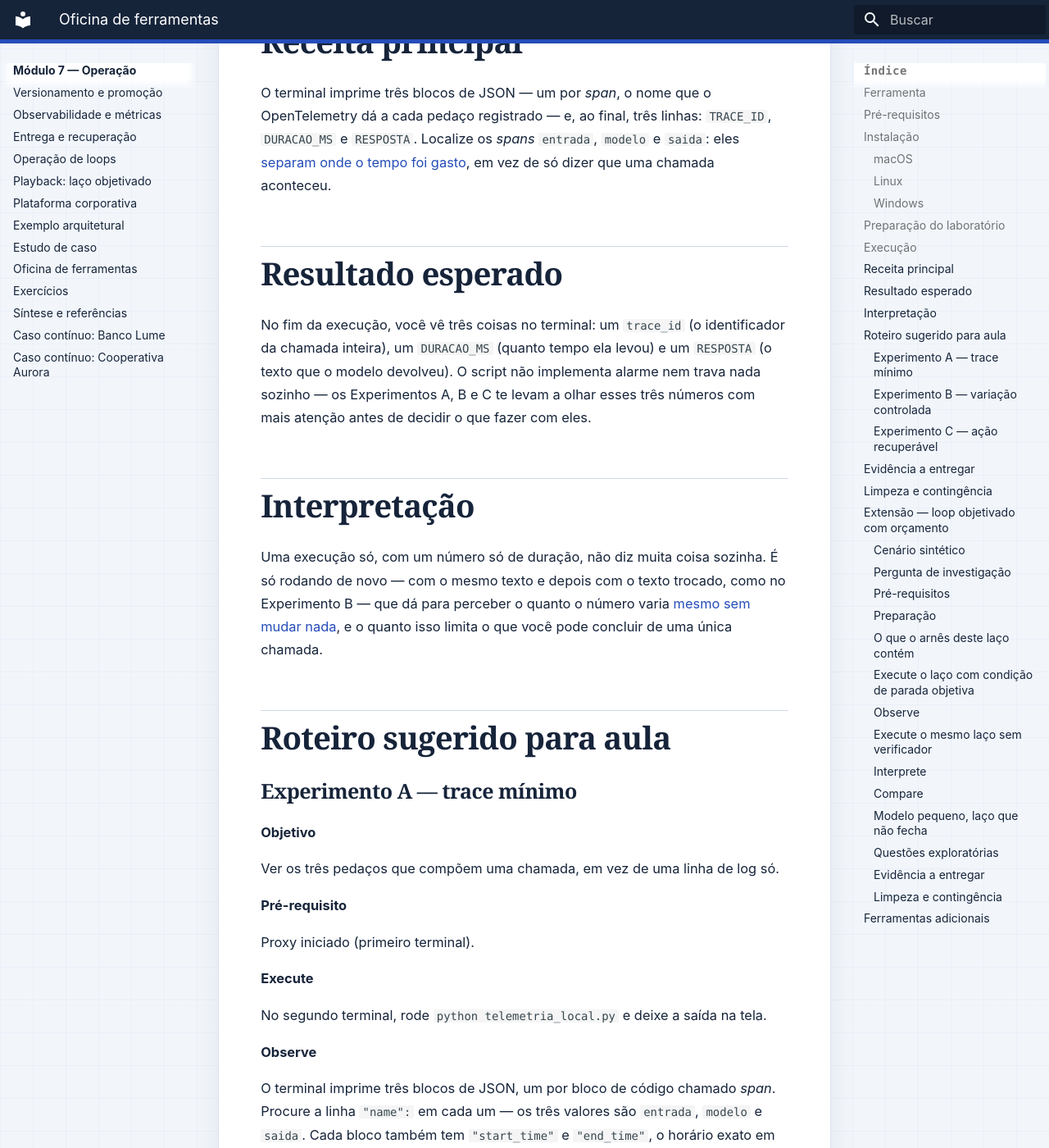
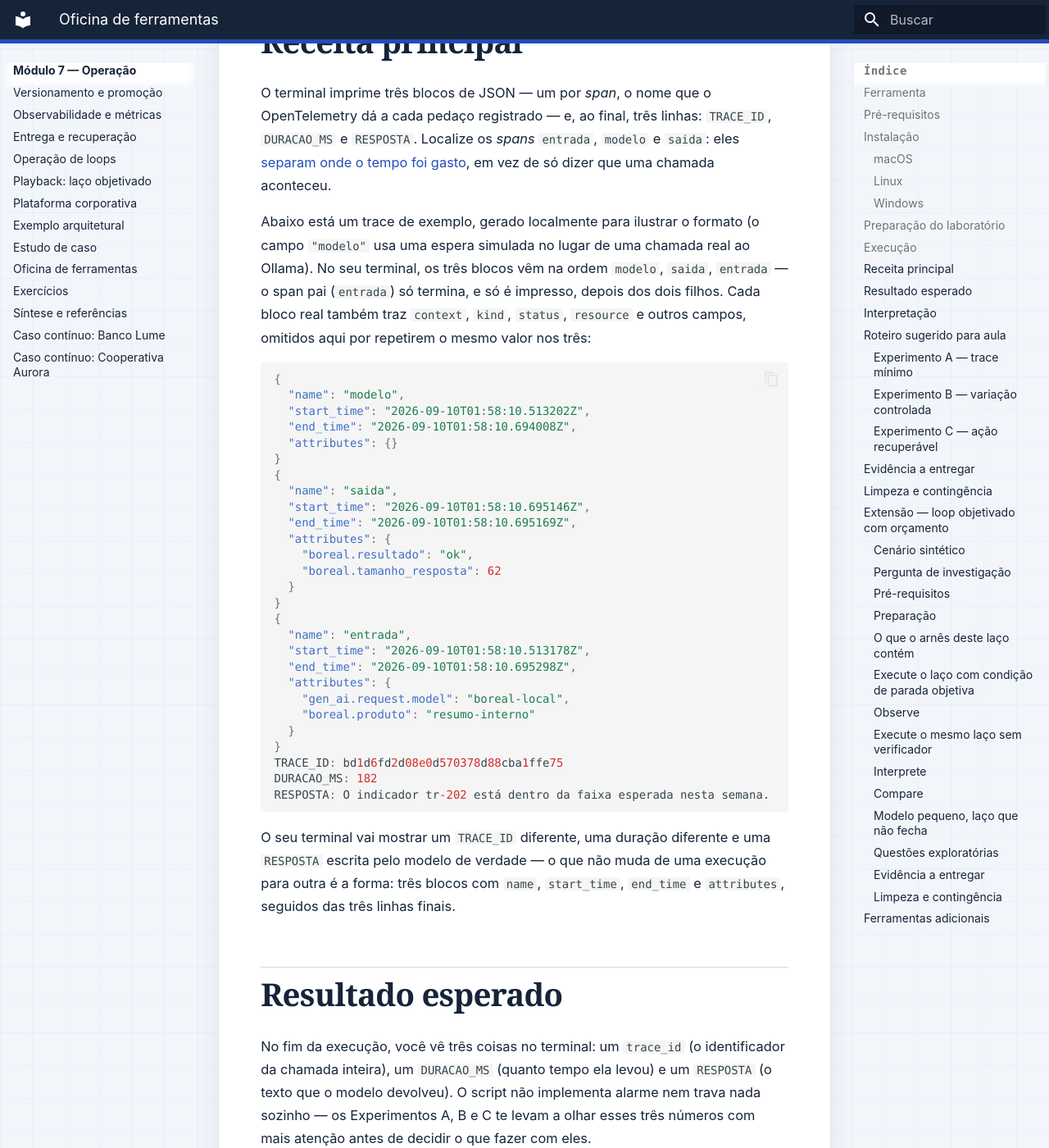
Before and after one commit to aulas-marco/arquitetura-solucoes-ia-generativa, an MkDocs documentation site: the page built from docs/modulo-7-operacao/oficina-de-ferramentas.md, in a window 1280 px wide and 1400 px high, scrolled down 3621 px. Shown: the whole window at 82% size. Built offline with MkDocs 1.6.1 and Material for MkDocs 9.7.7, drawn with Linux system fonts in a browser that asks for light colours; some of the changed text lies outside the part shown.

Commit message:
docs(mod7): mostrar fragmento real de trace na oficina de ferramentas
Adiciona um trace de exemplo (gerado com o mesmo SDK OpenTelemetry do
script, com a chamada de rede simulada) na Receita principal, com os
três spans abreviados e a ordem real de impressão. O Experimento A
referencia esse exemplo e resolve a subtração start_time/end_time como
modelo, antes de pedir ao aluno para repetir a conta com o próprio
terminal.

````diff
--- a/docs/modulo-7-operacao/oficina-de-ferramentas.md
+++ b/docs/modulo-7-operacao/oficina-de-ferramentas.md
@@ -111,6 +111,40 @@ python telemetria_local.py
 
 O terminal imprime três blocos de JSON — um por *span*, o nome que o OpenTelemetry dá a cada pedaço registrado — e, ao final, três linhas: `TRACE_ID`, `DURACAO_MS` e `RESPOSTA`. Localize os *spans* `entrada`, `modelo` e `saida`: eles [separam onde o tempo foi gasto](observabilidade.md#trace-reconstruir-a-composicao), em vez de só dizer que uma chamada aconteceu.
 
+Abaixo está um trace de exemplo, gerado localmente para ilustrar o formato (o campo `"modelo"` usa uma espera simulada no lugar de uma chamada real ao Ollama). No seu terminal, os três blocos vêm na ordem `modelo`, `saida`, `entrada` — o span pai (`entrada`) só termina, e só é impresso, depois dos dois filhos. Cada bloco real também traz `context`, `kind`, `status`, `resource` e outros campos, omitidos aqui por repetirem o mesmo valor nos três:
+
+```json
+{
+  "name": "modelo",
+  "start_time": "2026-09-10T01:58:10.513202Z",
+  "end_time": "2026-09-10T01:58:10.694008Z",
+  "attributes": {}
+}
+{
+  "name": "saida",
+  "start_time": "2026-09-10T01:58:10.695146Z",
+  "end_time": "2026-09-10T01:58:10.695169Z",
+  "attributes": {
+    "boreal.resultado": "ok",
+    "boreal.tamanho_resposta": 62
+  }
+}
+{
+  "name": "entrada",
+  "start_time": "2026-09-10T01:58:10.513178Z",
+  "end_time": "2026-09-10T01:58:10.695298Z",
+  "attributes": {
+    "gen_ai.request.model": "boreal-local",
+    "boreal.produto": "resumo-interno"
+  }
+}
+TRACE_ID: bd1d6fd2d08e0d570378d88cba1ffe75
+DURACAO_MS: 182
+RESPOSTA: O indicador tr-202 está dentro da faixa esperada nesta semana.
+```
+
+O seu terminal vai mostrar um `TRACE_ID` diferente, uma duração diferente e uma `RESPOSTA` escrita pelo modelo de verdade — o que não muda de uma execução para outra é a forma: três blocos com `name`, `start_time`, `end_time` e `attributes`, seguidos das três linhas finais.
+
 ## Resultado esperado
 
 No fim da execução, você vê três coisas no terminal: um `trace_id` (o identificador da chamada inteira), um `DURACAO_MS` (quanto tempo ela levou) e um `RESPOSTA` (o texto que o modelo devolveu). O script não implementa alarme nem trava nada sozinho — os Experimentos A, B e C te levam a olhar esses três números com mais atenção antes de decidir o que fazer com eles.
@@ -137,17 +171,19 @@ No segundo terminal, rode `python telemetria_local.py` e deixe a saída na tela.
 
 **Observe**
 
-O terminal imprime três blocos de JSON, um por bloco de código chamado *span*. Procure a linha `"name":` em cada um — os três valores são `entrada`, `modelo` e `saida`. Cada bloco também tem `"start_time"` e `"end_time"`, o horário exato em que aquele pedaço começou e terminou.
+O terminal imprime três blocos de JSON, um por bloco de código chamado *span*. Procure a linha `"name":` em cada um — os três valores são `entrada`, `modelo` e `saida`. Cada bloco também tem `"start_time"` e `"end_time"`, o horário exato em que aquele pedaço começou e terminou — como no trace de exemplo da "Receita principal", acima.
 
 **Compare**
 
 Um log comum teria uma linha só, dizendo só que a chamada aconteceu. Aqui você tem três blocos separados, cada um com seu próprio início e fim.
 
+No trace de exemplo, o bloco `modelo` tem `"start_time": "...513202Z"` e `"end_time": "...694008Z"`. A diferença entre os dois é `694008 - 513202 = 180806` microssegundos, ou **181 ms** — quase toda a duração total daquele exemplo (`DURACAO_MS: 182`). Faça a mesma conta com os horários do seu próprio terminal.
+
 **Questões exploratórias:**
 
 - Quantos blocos `"name"` apareceram no seu terminal? Escreva os três valores, na ordem em que apareceram.
 - No bloco `entrada`, procure o atributo `boreal.produto`. Ele guarda a pergunta inteira que foi enviada ao modelo, ou só um nome curto (`resumo-interno`)? Isso é um exemplo de [registrar o mínimo necessário](observabilidade.md#logs-com-preservacao-de-privacidade).
-- Pegue o `"start_time"` e o `"end_time"` do bloco `modelo` e subtraia um do outro. Quantos milissegundos esse bloco levou sozinho? Esse valor é menor do que o `DURACAO_MS` total impresso no fim? Por que faz sentido ser menor?
+- Refaça a conta do quadro "Compare" com o `start_time` e o `end_time` do bloco `modelo` do seu terminal. Quantos milissegundos esse bloco levou sozinho? Esse valor chegou perto do `DURACAO_MS` total, como no exemplo, ou ficou bem menor? O que isso sugere sobre onde o tempo foi gasto?
 
 ### Experimento B — variação controlada
 
````
